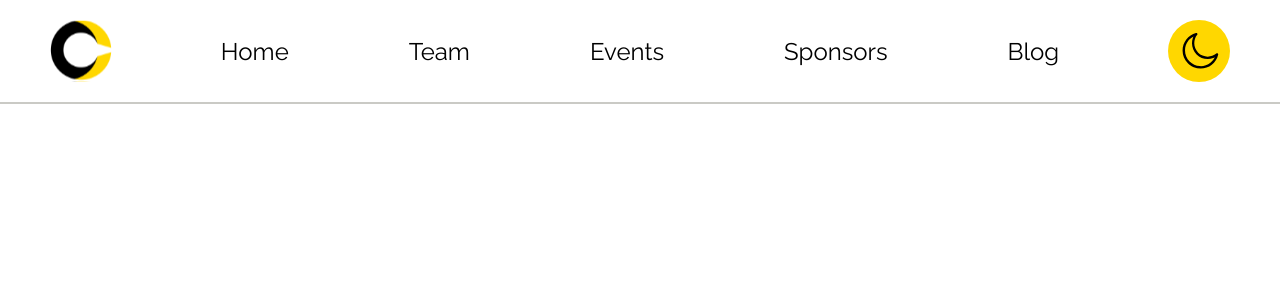
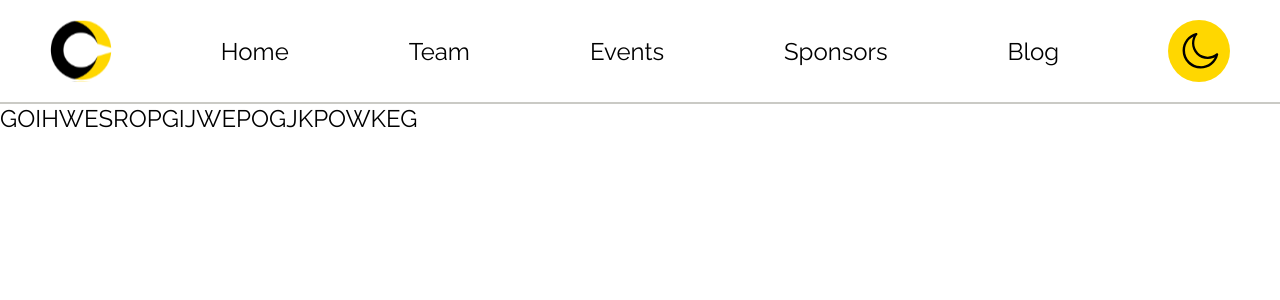
Before and after one commit to UNCB-UNSW/uncb-website, a React (Create React App) app: page / in a window 1280 px wide. Shown: the top 300 px of the page. Built offline with nearby package versions, Linux system fonts and the light colour scheme.

Commit message:
fix colouring

```diff
--- a/src/index.css
+++ b/src/index.css
@@ -8,8 +8,7 @@
     padding: 0;
     margin: 0;
     font-size: 24px;
-    color: white;
-  }
+}
 
 body {
     font-family: Raleway;
--- a/src/pages/Home/LandingPage.js
+++ b/src/pages/Home/LandingPage.js
@@ -1,9 +1,14 @@
+import styled from 'styled-components'
+
+const LandingWrapper = styled.section`
+    height: 100vh;
+`
 
 const LandingPage = () => {
     return (
-        <section>
-            bozo
-        </section>
+        <LandingWrapper>
+            GOIHWESROPGIJWEPOGJKPOWKEG
+        </LandingWrapper>
     )
 }
 
```
